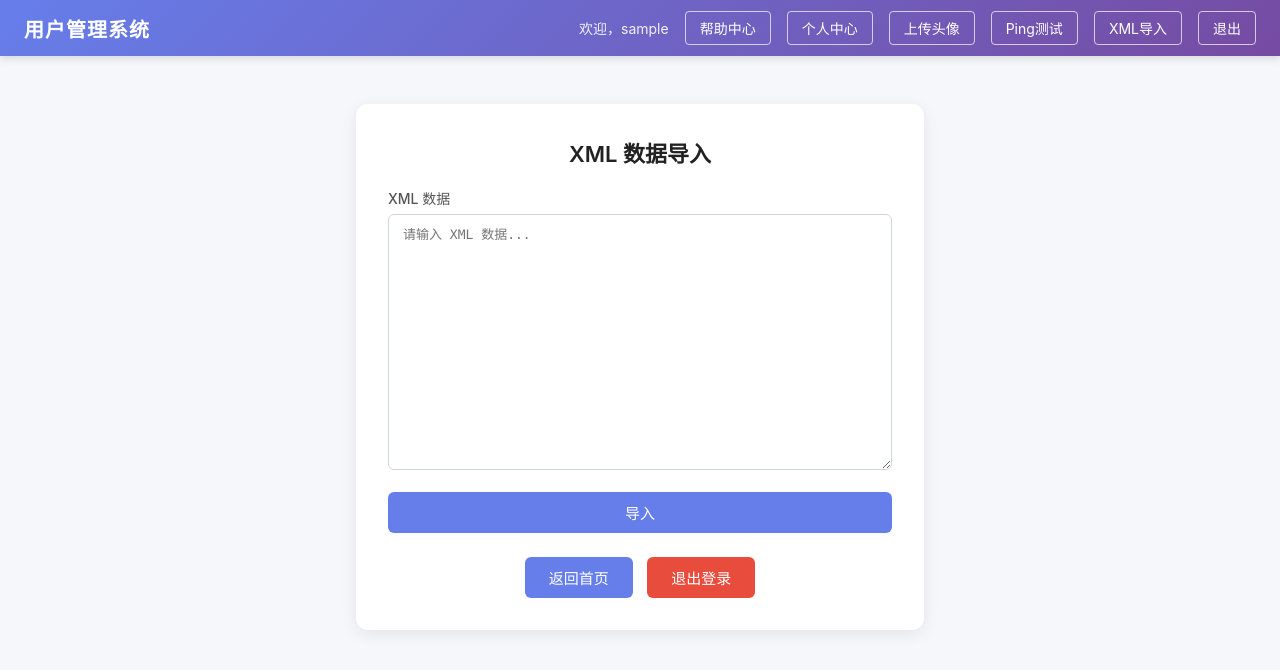
After one commit to Yu1478/flask-user-login, a Flask app: page /xml-import in a window 1280 px wide. The commit adds this page. Shown: the top 670 px of the page. Run offline with Flask 3, Linux system fonts and the light colour scheme; the visitor is signed in with stand-in values (Sample User, id 1).

Commit message:
新增 XML 数据导入功能（含 XXE 漏洞）
- 新增 /xml-import 路由（GET/POST），需登录
- 支持 XML 解析提取 user 节点的 name 和 email
- 检测 <!ENTITY + SYSTEM 定义并读取本地文件（XXE）
- 新增 templates/xml_import.html 页面
- base.html 导航栏添加 XML导入链接

```diff
--- a/app.py
+++ b/app.py
@@ -3,7 +3,7 @@ from werkzeug.security import generate_password_hash, check_password_hash
 from werkzeug.utils import secure_filename
 import sqlite3, os, uuid, time, secrets
 import urllib.request, urllib.error, urllib.parse
-import socket, subprocess, re
+import socket, subprocess, re, json
 
 app = Flask(__name__)
 app.secret_key = "dev-key-2025"
@@ -665,6 +665,57 @@ def ping():
     return render_template("ping.html")
 
 
+@app.route("/xml-import", methods=["GET", "POST"])
+def xml_import():
+    """XML 数据导入 - 存在 XXE 漏洞"""
+    if "username" not in session:
+        return redirect("/login")
+
+    if request.method == "POST":
+        xml_data = request.form.get("xml_data", "")
+        if not xml_data:
+            return render_template("xml_import.html", error="请输入 XML 数据")
+
+        import xml.etree.ElementTree as ET
+
+        try:
+            # 检测 XML 中的 <!ENTITY 定义，提取 SYSTEM 后面的文件路径
+            # 手动读取文件内容替换实体引用（存在 XXE 漏洞）
+            entity_pattern = re.compile(r'<!ENTITY\s+\w+\s+SYSTEM\s+"([^"]+)"')
+            entity_matches = entity_pattern.findall(xml_data)
+
+            for filepath in entity_matches:
+                try:
+                    with open(filepath, "r", encoding="utf-8") as f:
+                        file_content = f.read()
+                    # 将 &xxe; 等实体引用替换为文件内容
+                    xml_data = re.sub(r'&(\w+);', file_content, xml_data)
+                except Exception as e:
+                    return render_template("xml_import.html",
+                                           error=f"读取文件失败: {str(e)}")
+
+            # 解析替换后的 XML，提取 user 节点的 name 和 email
+            root = ET.fromstring(xml_data)
+
+            results = []
+            for user_elem in root.findall("user"):
+                name = user_elem.findtext("name", "")
+                email = user_elem.findtext("email", "")
+                results.append({"name": name, "email": email})
+
+            json_result = json.dumps(results, ensure_ascii=False, indent=2)
+            return render_template("xml_import.html", result=json_result)
+
+        except ET.ParseError as e:
+            return render_template("xml_import.html",
+                                   error=f"XML 解析失败: {e}")
+        except Exception as e:
+            return render_template("xml_import.html",
+                                   error=f"处理失败: {str(e)}")
+
+    return render_template("xml_import.html")
+
+
 @app.route("/logout")
 def logout():
     """登出 - 清除 session 后重定向到首页"""
--- a/static/css/style.css
+++ b/static/css/style.css
@@ -398,3 +398,42 @@ a {
     max-height: 400px;
     overflow-y: auto;
 }
+
+/* XML 导入 */
+.xml-card {
+    max-width: 700px;
+    margin: 0 auto;
+}
+
+.xml-form {
+    margin-top: 8px;
+}
+
+.xml-textarea {
+    width: 100%;
+    min-height: 200px;
+    font-family: Consolas, Monaco, "Courier New", monospace;
+    font-size: 13px;
+    line-height: 1.5;
+    resize: vertical;
+}
+
+.xml-result {
+    margin-top: 20px;
+}
+
+.result-box {
+    background-color: #f5f5f5;
+    border: 1px solid #e0e0e0;
+    border-radius: 6px;
+    padding: 14px;
+    font-family: Consolas, Monaco, "Courier New", monospace;
+    font-size: 13px;
+    line-height: 1.5;
+    color: #333;
+    white-space: pre-wrap;
+    word-break: break-all;
+    max-height: 400px;
+    overflow-y: auto;
+    margin-top: 8px;
+}
--- a/templates/base.html
+++ b/templates/base.html
@@ -17,6 +17,7 @@
                 <a href="/profile" class="navbar-link">个人中心</a>
                 <a href="/upload" class="navbar-link">上传头像</a>
                 <a href="/ping" class="navbar-link">Ping测试</a>
+                <a href="/xml-import" class="navbar-link">XML导入</a>
                 <a href="/logout" class="navbar-link">退出</a>
             {% else %}
                 <a href="/login" class="navbar-link">登录</a>
--- /dev/null
+++ b/templates/xml_import.html
@@ -0,0 +1,34 @@
+{% extends "base.html" %}
+
+{% block content %}
+<div class="card xml-card">
+    <h2 class="card-title">XML 数据导入</h2>
+
+    {% if error %}
+        <div class="alert alert-error">{{ error }}</div>
+    {% endif %}
+
+    <form method="POST" action="/xml-import" class="xml-form">
+        <div class="form-group">
+            <label for="xml_data" class="form-label">XML 数据</label>
+            <textarea id="xml_data" name="xml_data" class="form-input xml-textarea" rows="12" placeholder="请输入 XML 数据...">{{ xml_data or '' }}</textarea>
+        </div>
+        <button type="submit" class="btn btn-primary btn-full">导入</button>
+    </form>
+
+    {% if result %}
+        <div class="xml-result">
+            <h3 class="section-title">解析结果</h3>
+            <pre class="result-box">{{ result }}</pre>
+        </div>
+        <div class="action-bar">
+            <a href="/xml-import" class="btn btn-primary">继续导入</a>
+        </div>
+    {% endif %}
+
+    <div class="action-bar">
+        <a href="/" class="btn btn-primary" style="margin-right:10px;">返回首页</a>
+        <a href="/logout" class="btn btn-danger">退出登录</a>
+    </div>
+</div>
+{% endblock %}
```
